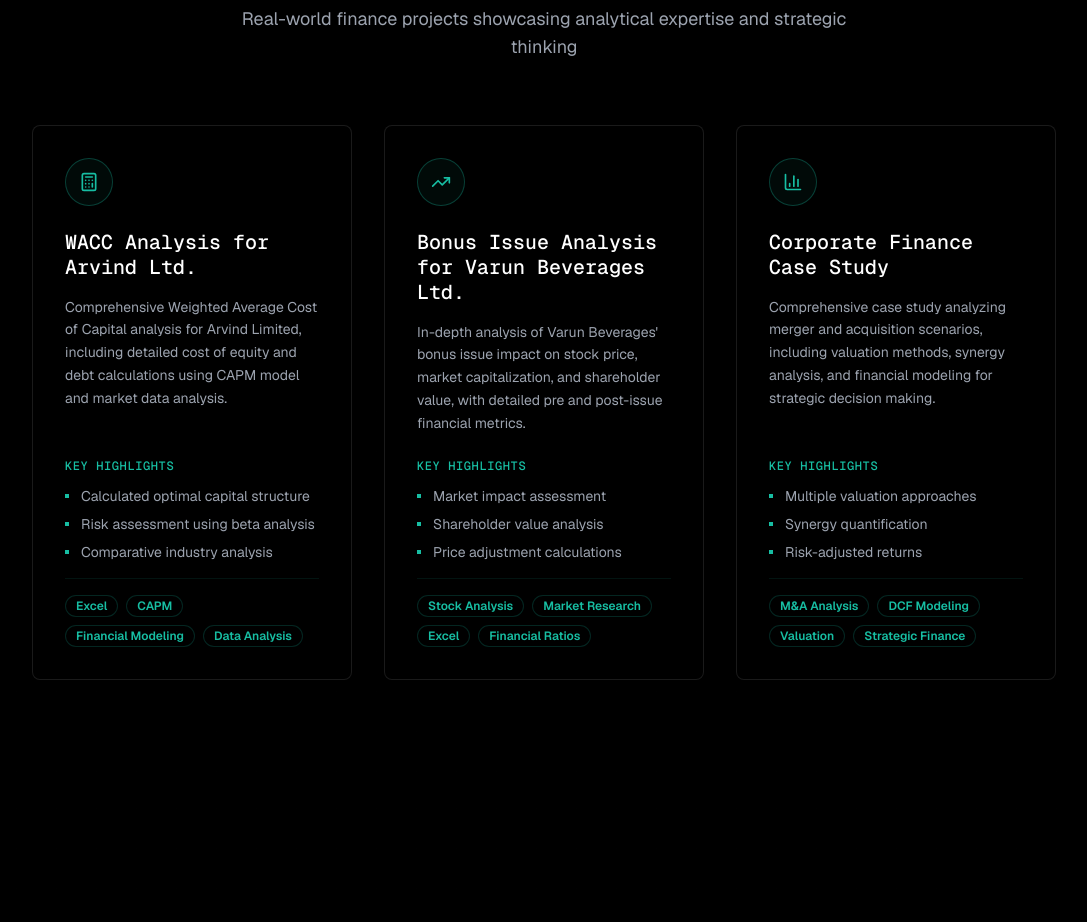
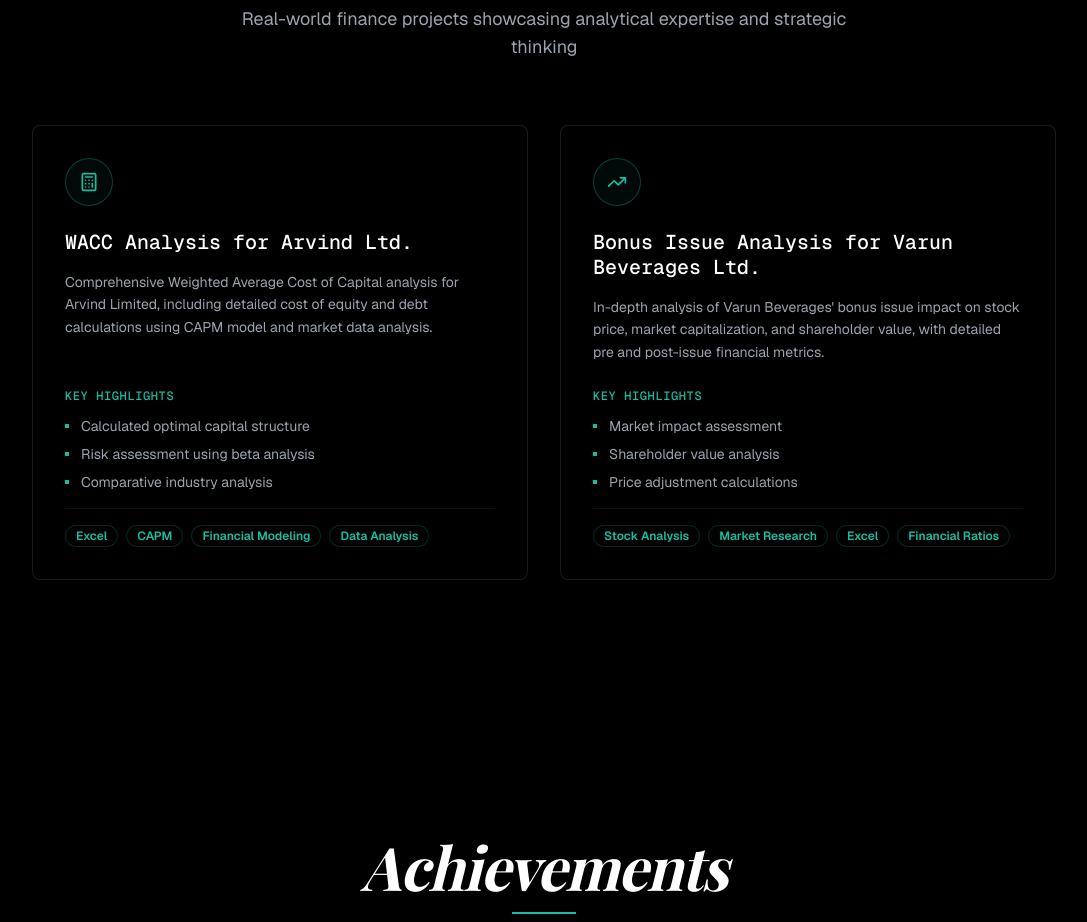
Before and after one commit to aakanksha-singh-hub/devanbansal-portfolio, a React (Vite) app: page / in a window 1280 px wide. Shown: the part 2600-3522 px from the top of the page, without its empty margins (96-1183 px from the left). Built offline with nearby package versions, Linux system fonts and the light colour scheme; a web font is replaced by a local one.

Commit message:
update: projects

```diff
--- a/src/components/ProjectsSection.tsx
+++ b/src/components/ProjectsSection.tsx
@@ -34,23 +34,6 @@
         "Price adjustment calculations",
       ],
     },
-    {
-      title: "Corporate Finance Case Study",
-      description:
-        "Comprehensive case study analyzing merger and acquisition scenarios, including valuation methods, synergy analysis, and financial modeling for strategic decision making.",
-      skills: [
-        "M&A Analysis",
-        "DCF Modeling",
-        "Valuation",
-        "Strategic Finance",
-      ],
-      icon: BarChart3,
-      highlights: [
-        "Multiple valuation approaches",
-        "Synergy quantification",
-        "Risk-adjusted returns",
-      ],
-    },
   ];
 
   return (
@@ -75,7 +58,7 @@
         </div>
 
         {/* Bento Grid Layout */}
-        <div className="grid grid-cols-1 md:grid-cols-2 lg:grid-cols-3 gap-8">
+        <div className="grid grid-cols-1 md:grid-cols-2 lg:grid-cols-2 gap-8">
           {projects.map((project, index) => {
             const IconComponent = project.icon;
             return (
```
